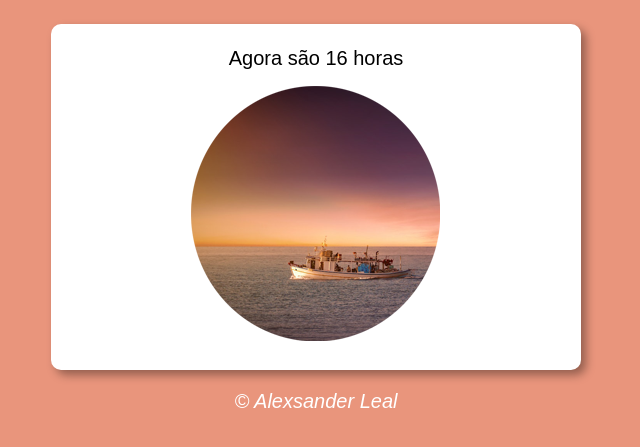
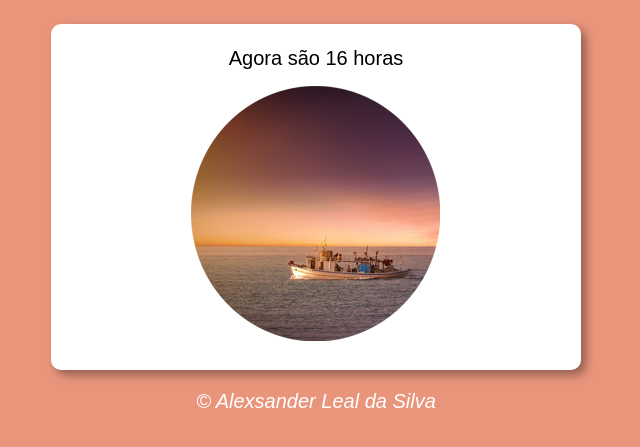
Before and after one commit to Leal86/hora-do-dia-js, a plain HTML site: page modelo.html in a window 1280 px wide. Shown: the part 75-522 px from the top of the page, without its empty margins (324-964 px from the left). Drawn offline with Linux system fonts and the light colour scheme; files whose address does not match are found by name.

Commit message:
Update redme.

```diff
--- a/modelo.html
+++ b/modelo.html
@@ -23,7 +23,7 @@
         </div>
     </section>
     <footer>
-        <p>&copy; Alexsander Leal</p>
+        <p>&copy; Alexsander Leal da Silva</p>
     </footer>
     <script src="script.js"></script>
 </body>
```
Also changed, not shown: 1 other file.
